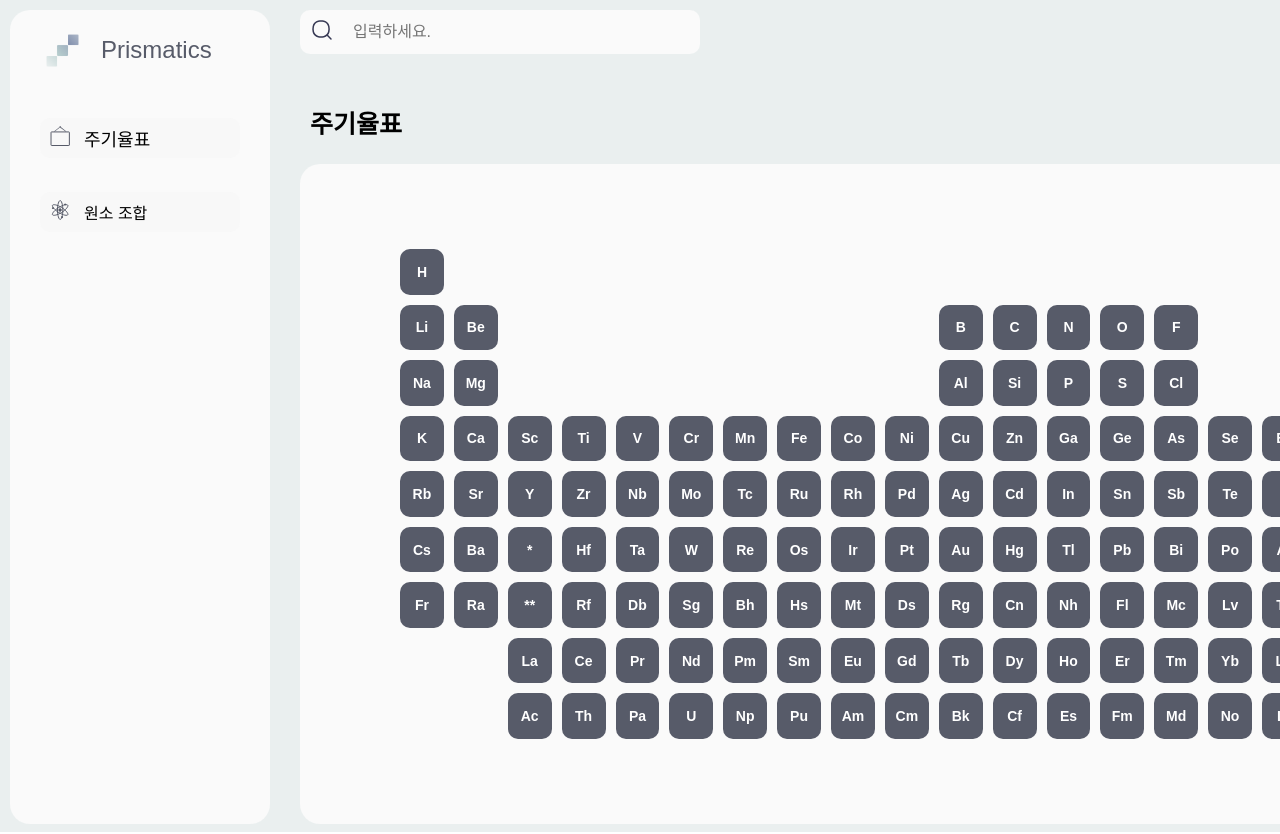
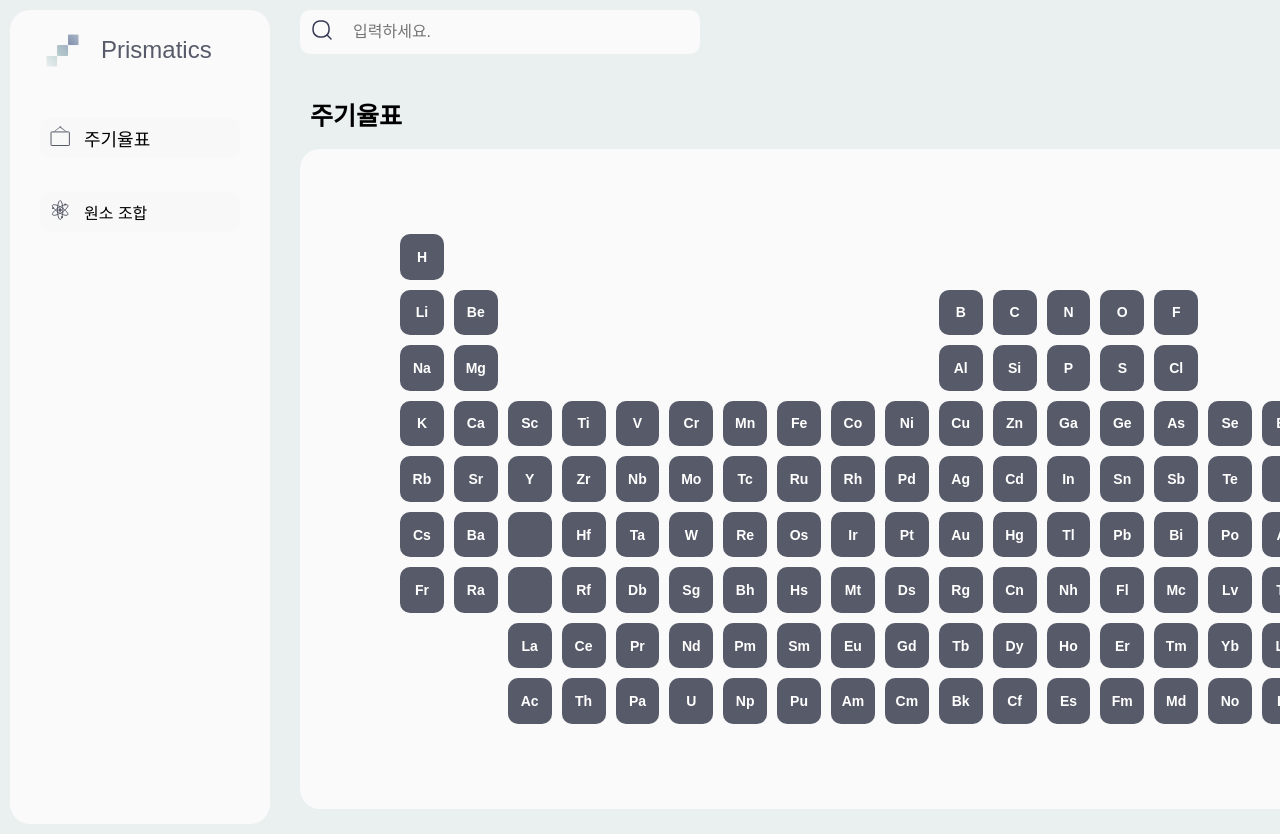
Before and after one commit to Prismatics-BSSM/Prismatics-FE, a React (Create React App) app: page / in a window 1280 px wide. Shown: the top 834 px of the page. Built offline with nearby package versions, Linux system fonts and the light colour scheme.

Commit message:
feat:새로운 페이지 추가

```diff
--- a/src/App.jsx
+++ b/src/App.jsx
@@ -2,6 +2,7 @@ import { BrowserRouter, Routes, Route } from "react-router-dom";
 import React, { useRef } from 'react';
 import Main from './pages/Main';
 import Combin from './pages/Combin';
+import Element from './pages/element';
 import './style/combin.css';
 
 function App(){
@@ -9,8 +10,8 @@ function App(){
         <BrowserRouter>
             <Routes>
                 <Route path="/" element={<Main />} />
-                <Route path="/Main" element={<Main />} />      {/* 홈 페이지 */}
-                <Route path="/Combin" element={<Combin />} /> {/* 소개 페이지 */}
+                <Route path="/Main" element={<Main />} />
+                <Route path="/Combin" element={<Combin />} />
             </Routes>
         </BrowserRouter>
     );
--- a/src/components/tableData.css
+++ b/src/components/tableData.css
@@ -27,16 +27,20 @@
     border-radius: 10px;
 }
 
+.ot{
+  background-color: #575B69 !important;
+}
+
 .element-table td.filled {
-    background-color: #575B69;
-    color: #ffff;
+  background-color: #575B69;
+  color: #ffff;
 }
 
 .element-table td.filled:hover{
-    background-color: #7E8086;
-    color: #fafafa;
+  background-color: #7E8086;
+  color: #fafafa;
 }
 
 .element-text {
-    font-size: 14px;
+  font-size: 14px;
 }
--- a/src/components/tableData.jsx
+++ b/src/components/tableData.jsx
@@ -1,6 +1,24 @@
 import './tableData.css';
+import { useNavigate } from 'react-router-dom';
+import { useState } from 'react';
 
 export default function TableData(){
+  const [selectedElement, setSelectedElement] = useState(null);
+  const navigate = useNavigate();
+
+  const handleClick = (rowIndex, cellIndex) => {
+    if (
+      selectedElement &&
+      selectedElement.row === rowIndex &&
+      selectedElement.col === cellIndex
+    ) {
+      setSelectedElement(null);
+    } else {
+      setSelectedElement({ row: rowIndex, col: cellIndex });
+    }
+    console.log("clicked", rowIndex, cellIndex);
+    console.log("selectedElement:", selectedElement);
+  };
   const table = [
       ["H", null, null, null, null, null, null, null, null, null, null, null, null, null, null, null, null, "He"],
       // 2주기
@@ -12,9 +30,9 @@ export default function TableData(){
       // 5주기
       ["Rb","Sr","Y","Zr","Nb","Mo","Tc","Ru","Rh","Pd","Ag","Cd","In","Sn","Sb","Te","I","Xe"],
       // 6주기
-        ["Cs","Ba","*","Hf","Ta","W","Re","Os","Ir","Pt","Au","Hg","Tl","Pb","Bi","Po","At","Rn"],
+      ["Cs","Ba", null ,"Hf","Ta","W","Re","Os","Ir","Pt","Au","Hg","Tl","Pb","Bi","Po","At","Rn"],
       // 7주기
-        ["Fr","Ra","**","Rf","Db","Sg","Bh","Hs","Mt","Ds","Rg","Cn","Nh","Fl","Mc","Lv","Ts","Og"],
+      ["Fr","Ra", null ,"Rf","Db","Sg","Bh","Hs","Mt","Ds","Rg","Cn","Nh","Fl","Mc","Lv","Ts","Og"],
       // 란타넘족
       [null,null,"La","Ce","Pr","Nd","Pm","Sm","Eu","Gd","Tb","Dy","Ho","Er","Tm","Yb","Lu", null],
       // 악티늄족
@@ -24,18 +42,32 @@ export default function TableData(){
 <table className="element-container">
       <tbody className="element-table">
         {table.map((row, rowIndex) => (
-          <tr key={rowIndex} >
+          <tr key={rowIndex}>
             {row.map((cell, cellIndex) => (
-              <td key={cellIndex} className={`${cell ? "filled" : "empty"}
-              ${rowIndex===7 || rowIndex===8 ? "LanAct-row" : ""}`}>
-                {cell ? <span className="element-text">{cell}</span> : ''}
+              <td
+                key={cellIndex}
+                className={`
+                  ${cell ? "filled" : "empty"}
+                  ${rowIndex === 7 || rowIndex === 8 ? "LanAct-row" : ""}
+                  ${
+                    selectedElement?.row === rowIndex &&
+                    selectedElement?.col === cellIndex
+                      ? "selected"
+                      : ""
+                  }
+                  ${
+                    (rowIndex === 5 && cellIndex === 2) || (rowIndex===6 && cellIndex===2) ? "ot" : ""
+                  }
+                `}
+                onClick={() => navigate('/Element')}
+              >
+                {cell ? <span className="element-text">{cell}</span> : ""}
               </td>
             ))}
           </tr>
         ))}
       </tbody>
     </table>
-
-    )
+    );
 
 }
--- a/src/index.css
+++ b/src/index.css
@@ -1,8 +1,7 @@
 body {
   margin: 0;
-  font-family: -apple-system, BlinkMacSystemFont, 'Segoe UI', 'Roboto', 'Oxygen',
-    'Ubuntu', 'Cantarell', 'Fira Sans', 'Droid Sans', 'Helvetica Neue',
-    sans-serif;
+  background-color: #EAEFEF;
+  font-family: "Pretendard", sans-serif;
   -webkit-font-smoothing: antialiased;
   -moz-osx-font-smoothing: grayscale;
 }
--- a/src/pages/Main.jsx
+++ b/src/pages/Main.jsx
@@ -2,10 +2,13 @@ import Left from '../components/left';
 import TableData from '../components/tableData';
 import Search from '../components/Search';
 import '../style/Main.css'
+import { useNavigate } from 'react-router-dom';
 
 export default function Main() {
+  const navigate = useNavigate();
+
   return (
-    <div className='App main-page'>
+    <div className='App'>
       <Left></Left>
         <div className='main'>
           <div className='search'>
--- /dev/null
+++ b/src/pages/element.jsx
@@ -0,0 +1,28 @@
+import '../style/Main.css'
+import ElementI from '../components/elementT ';
+import { useNavigate } from 'react-router-dom';
+
+export default function element() {
+
+    return (
+        <div className='App'>
+            <div className='element-p'>
+
+            </div>
+            <div className='element-div'>
+                <ElementI></ElementI>
+                <Question></Question>
+            </div>
+        </div>
+    );
+}
+
+function Question() {
+    return(
+        <svg width="38" height="38" viewBox="0 0 38 38" fill="none" xmlns="http://www.w3.org/2000/svg">
+        <path d="M14.1715 32.6913C9.77393 31.6597 6.34026 28.2261 5.30872 23.8285C4.56376 20.6526 4.56376 17.3474 5.30872 14.1715C6.34025 9.77393 9.77393 6.34025 14.1715 5.30872C17.3474 4.56376 20.6526 4.56376 23.8285 5.30872C28.2261 6.34025 31.6597 9.77393 32.6913 14.1715C33.4362 17.3474 33.4362 20.6526 32.6913 23.8285C31.6597 28.2261 28.2261 31.6597 23.8285 32.6913C20.6526 33.4362 17.3474 33.4362 14.1715 32.6913Z" stroke="#363853" stroke-width="1.5"/>
+        <circle cx="18.9998" cy="24.5417" r="1.58333" fill="#363853"/>
+        <path d="M15.8335 15.8333V15.0417C15.8335 13.2928 17.2513 11.875 19.0002 11.875C20.7491 11.875 22.1668 13.2928 22.1668 15.0417V15.2338C22.1668 16.1246 21.813 16.9789 21.1831 17.6088L19.0002 19.7917" stroke="#363853" stroke-width="1.5" stroke-linecap="round" stroke-linejoin="round"/>
+        </svg>
+    )
+}
--- a/src/style/Main.css
+++ b/src/style/Main.css
@@ -1,11 +1,3 @@
-.App{
-    background-color: #EAEFEF;
-    font-family: "Pretendard", sans-serif;
-    display: flex;
-    align-items: flex-start;
-    height: 832px;
-}
-
 .main{
     padding: 10px 20px;
     margin-bottom: 0;
@@ -15,20 +7,18 @@
     display: flex;
     align-items: center;
     justify-content: space-between;
+    padding: 50px 10px 10px 10px;
     width: 100%;
 }
 
-
-
-.main-page .p-button:after {
-    content: "";
-    width: 170px;
-    height: 40px;
+.combin-page .p-button {
+    justify-content: space-between;
 }
 
 .ElementTable-div p {
     font-size: 25px;
     font-weight: bold;
-    padding-top: 10px;
+    margin: 0;
+    padding: 0;
     line-height: 1;
 }
```
Also changed, not shown: src/components/elementI.jsx (added, +16 -0 lines), public/Question.png (added), public/manifest.json. Lines whose indentation alone changed are shown as unchanged.
